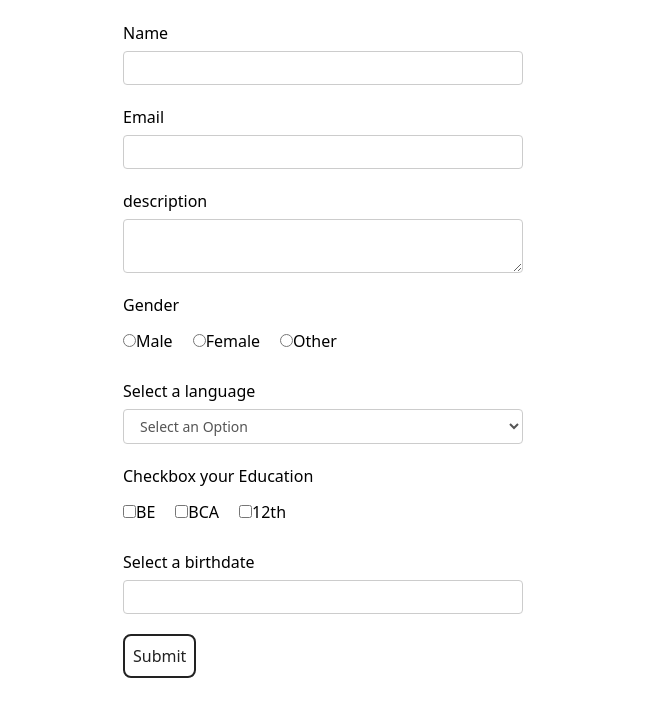
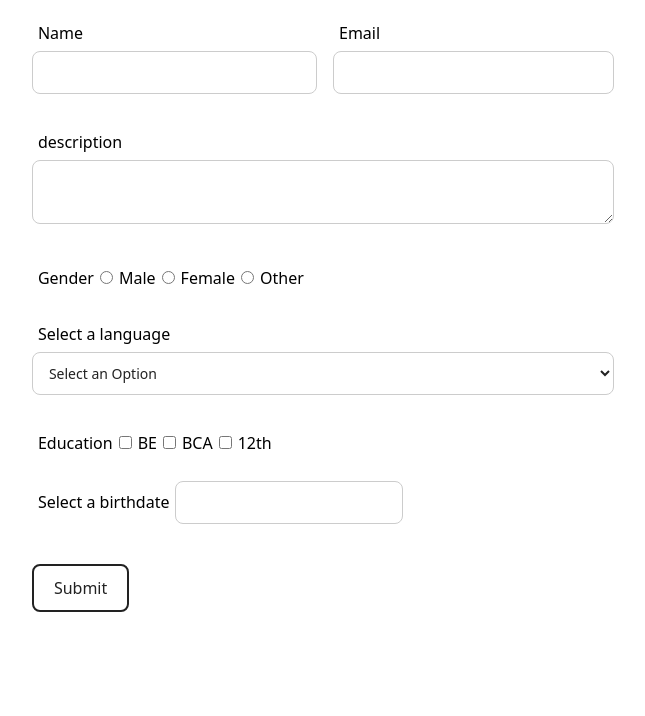
Before and after one commit to rohiturkaripangram/Formikform, a React (Create React App) app: page / in a window 1280 px wide. Shown: the top 716 px of the page, without its empty margins (317-962 px from the left). Built offline with nearby package versions, Linux system fonts and the light colour scheme.

Commit message:
Update css

```diff
--- a/src/App.css
+++ b/src/App.css
@@ -2,21 +2,19 @@
 @tailwind components;
 @tailwind utilities;
 
+
 .App {
   display: flex;
   justify-content: center;
-  padding:15px 0;
+  padding: 15px 10px;
 }
 
+
 label {
-  display: flex;
- margin: 6px auto;
-}
-
-input + label {
-
-  display: inline-flex;
-  margin-right: 20px;
+  display:inline-flex;
+  margin: 6px ;
+  text-align: center;
+  max-width: 100%;
 }
 
 input[type='text'],
@@ -24,29 +22,33 @@ input[type='email'],
 input[type='password'],
 textarea,
 select {
-  display: block;
-  width: 400px;
-  padding: 6px 12px;
+  display: inline-block;
+  width: 100%;
+  padding: 10px 12px;
   font-size: 14px;
-  line-height: 1.42857143;
-  color: #555;
+  color: #222;
   background-color: #fff;
-  background-image: none;
   border: 1px solid #ccc;
-  border-radius: 4px;
-  /* margin-bottom: 20px; */
+  border-radius: 0.5rem;
+  margin-bottom: 10px;
 }
+
 
 .form-control {
   margin-bottom: 20px;
 }
 
-button{
-  padding:0.5rem;
-  color:#222;
-  border:2px solid #222;
+
+button {
+  padding: 10px 20px;
+  color: #222;
+  border: 2px solid #222;
   border-radius: 0.5rem;
-}
+  display: inline-block;
+  cursor: pointer;
+  background-color: #fff;
+  margin: 10px 0; }
+
 
 .error {
   color: red;
--- a/src/Components/Registration.js
+++ b/src/Components/Registration.js
@@ -58,8 +58,8 @@ const Registration = () => {
     description: "",
     selectOption: "",
     radioOption: "",
-    checkboxOption:[],
-    birthDate: '',
+    checkboxOption: [],
+    birthDate: "",
   };
   const validationSchema = Yup.object({
     email: Yup.string()
@@ -87,7 +87,16 @@ const Registration = () => {
     >
       {(formik) => (
         <Form>
-          <FormikControl control="input" type="text" label="Name" name="name" />
+          <div className='maindiv'>
+
+            <div style={{display:"flex", gap:"1rem", flexWrap:'wrap'
+          }}>
+            <FormikControl
+              control="input"
+              type="text"
+              label="Name"
+              name="name"
+            />
 
             <FormikControl
               control="input"
@@ -95,6 +104,8 @@ const Registration = () => {
               label="Email"
               name="email"
             />
+            </div>
+
 
             <FormikControl
               control="textarea"
@@ -117,7 +128,7 @@ const Registration = () => {
 
             <FormikControl
               control="checkbox"
-            label="Checkbox your Education"
+              label="Education"
               name="checkboxOption"
               options={checkboxOptions}
             />
@@ -127,6 +138,7 @@ const Registration = () => {
               label="Select a birthdate"
               name="birthDate"
             />
+          </div>
 
           <button type="submit">Submit</button>
         </Form>
```
Lines whose indentation alone changed are shown as unchanged.
